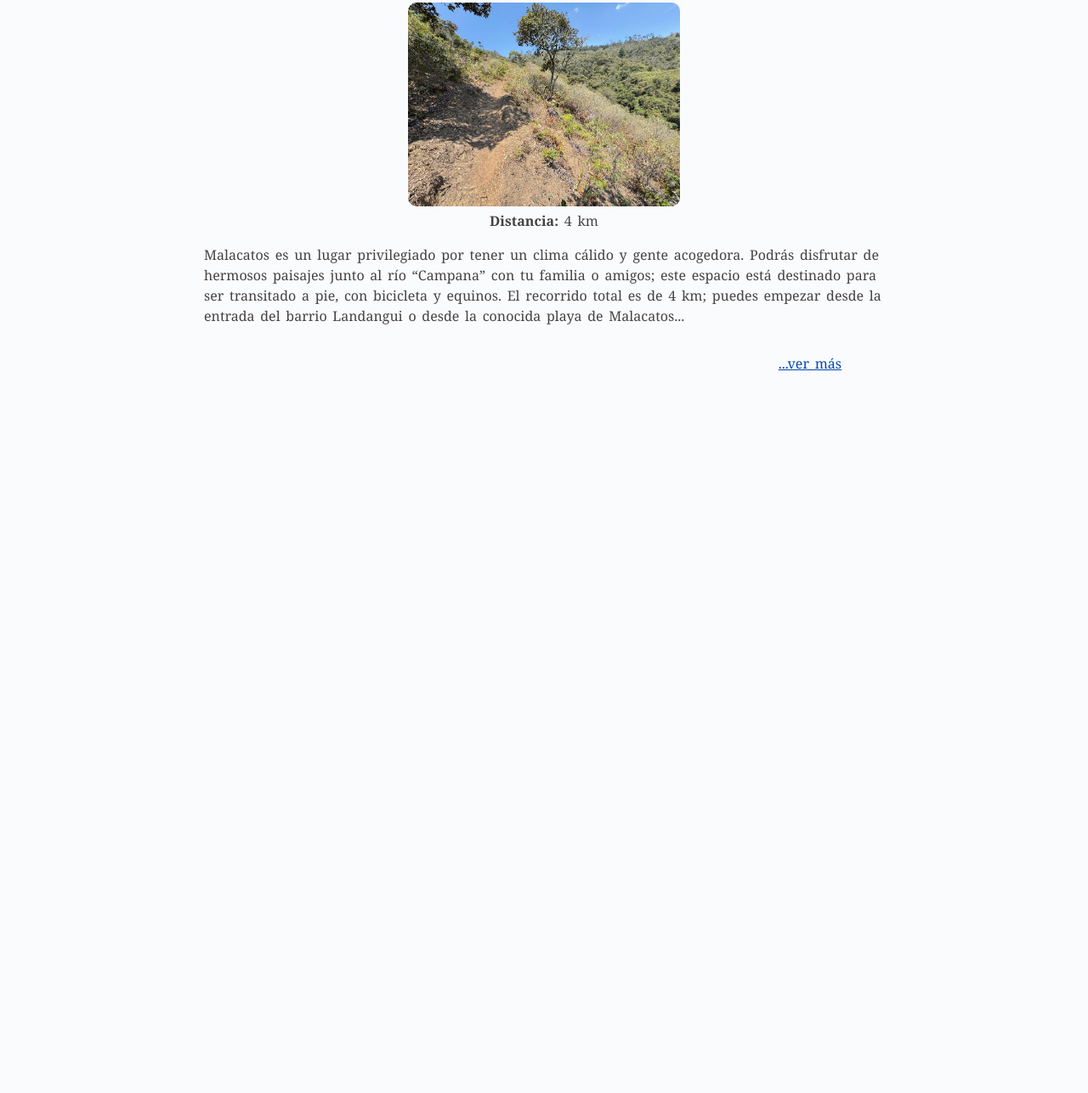
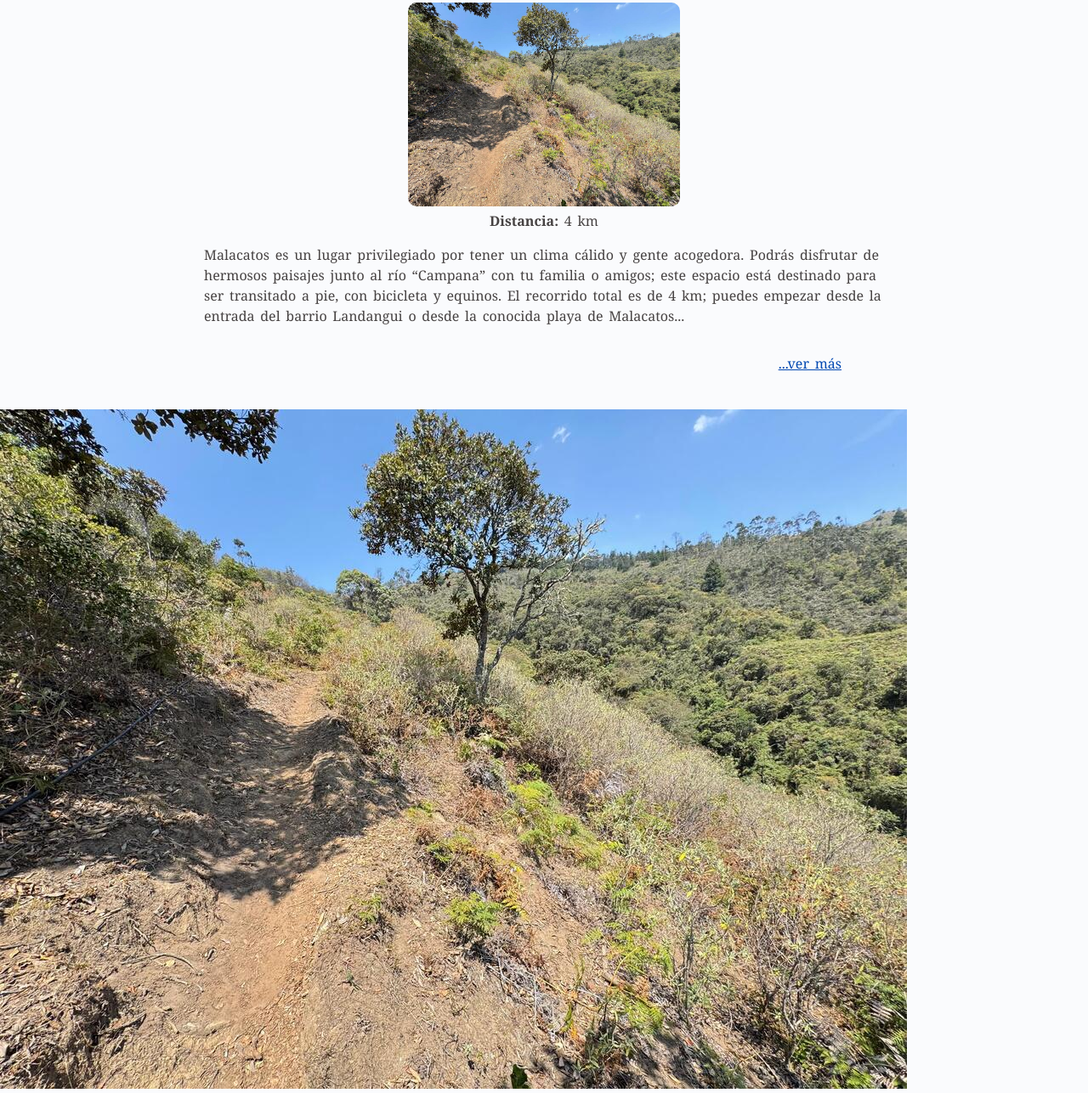
Before and after one commit to NelsonPaltin/web_html_nrpaltin, a website built with Parcel: page src/categoria.html in a window 1280 px wide. Shown: the part 967-2254 px from the top of the page at 85% size. Before the commit the page ends 1449 px from the top, so only its background shows below. Built offline with nearby package versions, Linux system fonts and the light colour scheme.

Commit message:
Bug img 16

```diff
--- a/src/categoria.html
+++ b/src/categoria.html
@@ -22,6 +22,12 @@
 
 
     <main id="saltar-aqui">
+
+        <div id="img">
+
+        </div>
+
+
         <a class = "volver"href="index.html">/Portada/ atrás</a>
 
         <h1>Categoria: "Senderos de Loja"</h1>
--- a/src/js/categoria.js
+++ b/src/js/categoria.js
@@ -2,6 +2,11 @@ import { senderos } from "./senderos.js";
 
 
 const contenedor = document.getElementById("senderos");
+
+
+let img = document.createElement('img');
+img.src = new URL('../img/g4.jpeg', import.meta.url);
+document.body.appendChild(img);
 
 
 
```
Also changed, not shown: dist/categoria.html, 4 other files.
